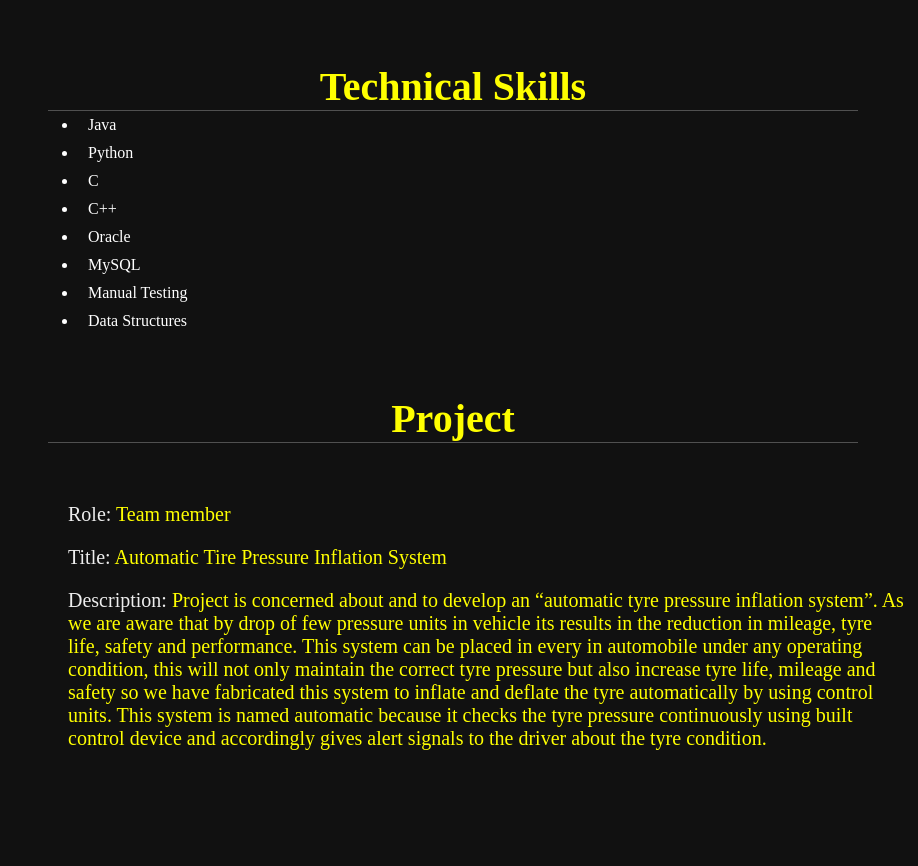
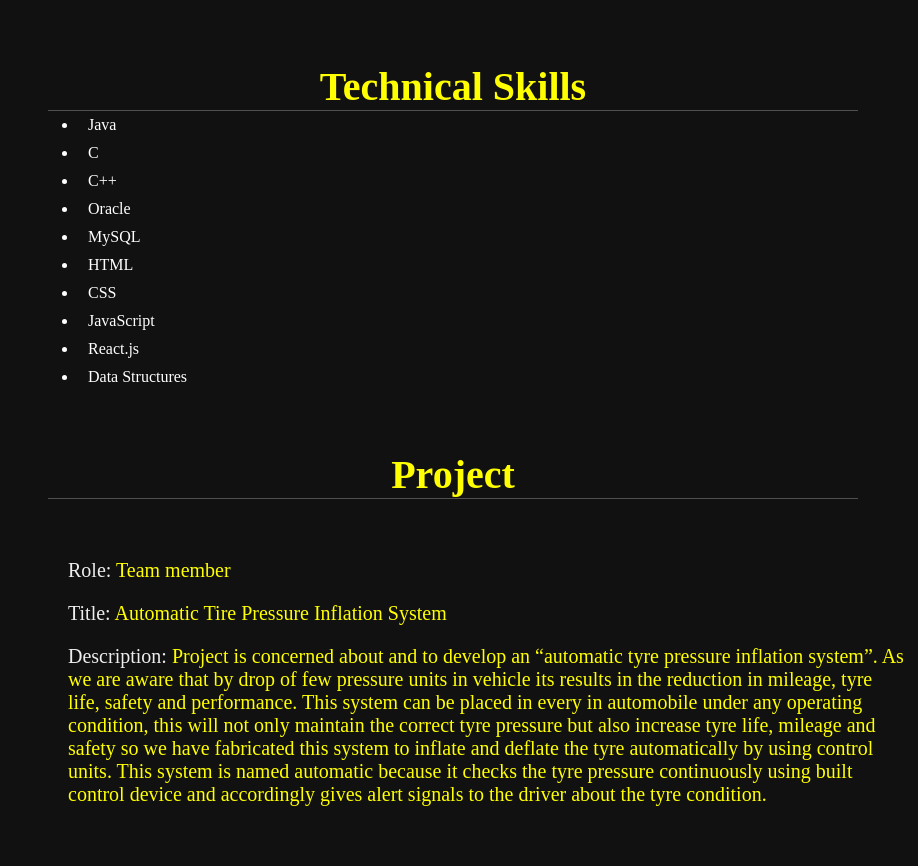
Before and after one commit to ketantalekar/portfolio.github.io, a plain HTML site: page index.html in a window 1280 px wide. Shown: the part 840-1706 px from the top of the page, without its empty margins (362-1280 px from the left). Before the commit the page ends 1650 px from the top, so only its background shows below. Drawn offline with Linux system fonts and the light colour scheme.

Commit message:
Update index.html

```diff
--- a/index.html
+++ b/index.html
@@ -70,12 +70,14 @@
     <div>
     <ul id="lis">
         <li>Java</li>
-        <li>Python</li>
         <li>C</li>
         <li>C++</li>
         <li>Oracle</li>
         <li>MySQL</li>
-        <li>Manual Testing</li>
+        <li>HTML</li>
+        <li>CSS</li>
+        <li>JavaScript</li>
+        <li>React.js</li>
         <li>Data Structures</li>
     </ul>
 </div>
```
